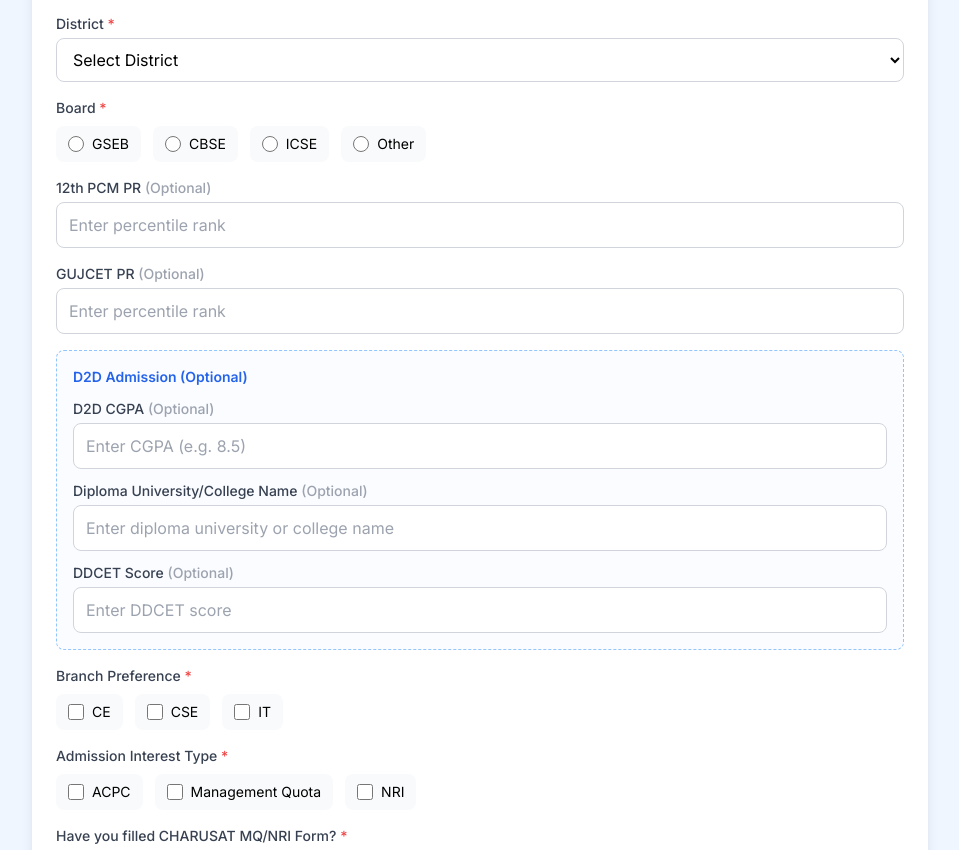
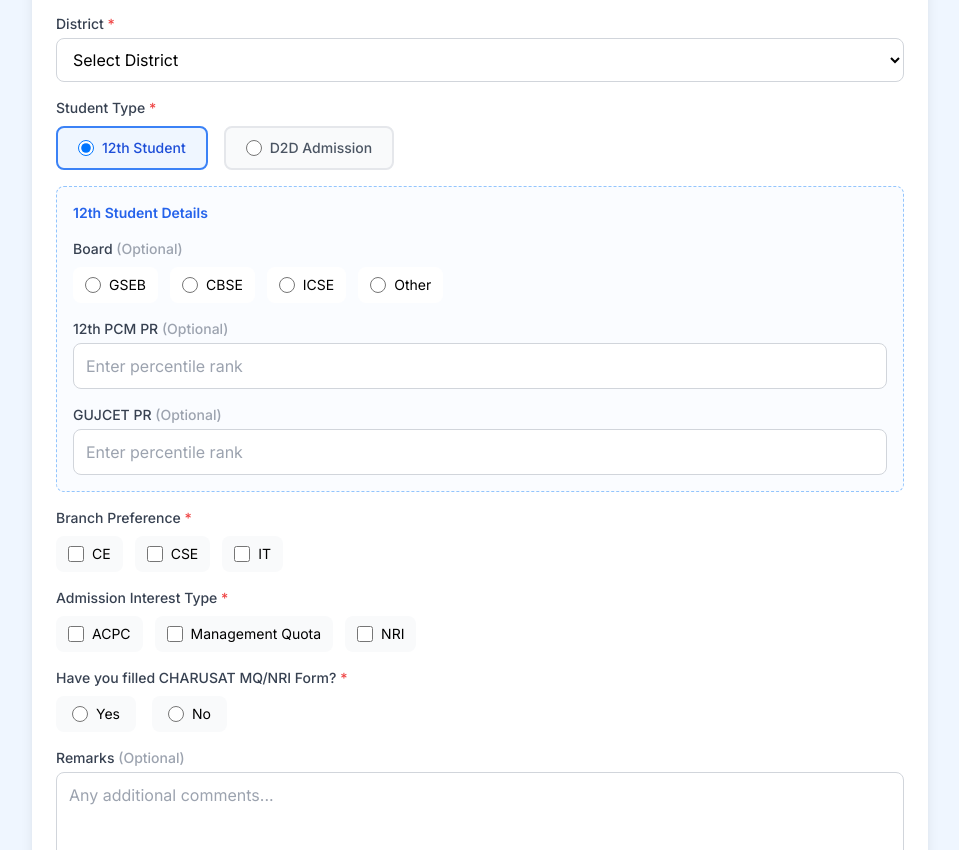
Before and after one commit to HarshDonda-23DIT010/AdmissionForm, a React (Vite) app: page / in a window 1280 px wide. Shown: the part 704-1554 px from the top of the page, without its empty margins (160-1119 px from the left). Built offline with nearby package versions, Linux system fonts and the light colour scheme.

Commit message:
redio button for D2D

```diff
--- a/src/components/Form/InquiryForm.jsx
+++ b/src/components/Form/InquiryForm.jsx
@@ -12,6 +12,7 @@ const InquiryForm = () => {
     district: '',
     districtOther: '',
     stateOther: '',
+    studentType: '12th',
     board: '',
     boardOther: '',
     pcmPR: '',
@@ -126,11 +127,11 @@ const InquiryForm = () => {
       newErrors.stateOther = 'Please specify state';
     }
 
-    if (!formData.board) {
-      newErrors.board = 'Required';
+    if (!formData.studentType) {
+      newErrors.studentType = 'Required';
     }
 
-    if (formData.board === 'Other' && !formData.boardOther.trim()) {
+    if (formData.studentType === '12th' && formData.board === 'Other' && !formData.boardOther.trim()) {
       newErrors.boardOther = 'Please specify board';
     }
 
@@ -214,6 +215,7 @@ const InquiryForm = () => {
         district: '',
         districtOther: '',
         stateOther: '',
+        studentType: '12th',
         board: '',
         boardOther: '',
         pcmPR: '',
@@ -441,14 +443,57 @@ const InquiryForm = () => {
           )}
         </div>
 
+        {/* Student Type Toggle */}
+        <div>
+          <label className="block text-sm font-medium text-gray-700 mb-2">
+            Student Type <span className="text-red-500">*</span>
+          </label>
+          <div className="flex gap-4">
+            {['12th', 'D2D'].map(type => (
+              <label
+                key={type}
+                className={`flex items-center gap-2 px-5 py-2.5 rounded-lg cursor-pointer border-2 transition-all ${
+                  formData.studentType === type
+                    ? 'border-blue-500 bg-blue-50 text-blue-700'
+                    : 'border-gray-200 bg-gray-50 text-gray-600 hover:border-gray-300'
+                }`}
+              >
+                <input
+                  type="radio"
+                  name="studentType"
+                  value={type}
+                  checked={formData.studentType === type}
+                  onChange={(e) => {
+                    handleInputChange(e);
+                    // Clear the other section's fields when switching
+                    if (type === '12th') {
+                      setFormData(prev => ({ ...prev, studentType: type, d2dCGPA: '', diplomaUniversity: '', ddcetScore: '' }));
+                    } else {
+                      setFormData(prev => ({ ...prev, studentType: type, board: '', boardOther: '', pcmPR: '', gujcetPR: '' }));
+                    }
+                  }}
+                  className="w-4 h-4"
+                />
+                <span className="text-sm font-medium">{type === '12th' ? '12th Student' : 'D2D Admission'}</span>
+              </label>
+            ))}
+          </div>
+          {errors.studentType && <p className="text-red-500 text-xs mt-1">{errors.studentType}</p>}
+        </div>
+
+        {/* 12th Student Fields */}
+        {formData.studentType === '12th' && (
+          <div className="border border-dashed border-blue-300 rounded-lg p-4 bg-blue-50/30 space-y-4">
+            <p className="text-sm font-semibold text-blue-600">12th Student Details</p>
+
             {/* Board */}
             <div>
               <label className="block text-sm font-medium text-gray-700 mb-2">
-            Board <span className="text-red-500">*</span>
+                Board <span className="text-gray-400">(Optional)</span>
               </label>
               <div className="flex flex-wrap gap-3">
                 {['GSEB', 'CBSE', 'ICSE', 'Other'].map(board => (
-              <label key={board} className="flex items-center gap-2 bg-gray-50 px-3 py-2 rounded-lg cursor-pointer">
+                  <label key={board} className="flex items-center gap-2 bg-white px-3 py-2 rounded-lg cursor-pointer">
                     <input
                       type="radio"
                       name="board"
@@ -511,13 +556,16 @@ const InquiryForm = () => {
                 className="w-full px-3 py-2.5 border border-gray-300 rounded-lg text-base focus:outline-none focus:ring-2 focus:ring-blue-500"
               />
             </div>
+          </div>
+        )}
 
-        {/* D2D Admission Section */}
-        <div className="border border-dashed border-blue-300 rounded-lg p-4 bg-blue-50/30">
-          <p className="text-sm font-semibold text-blue-600 mb-3">D2D Admission (Optional)</p>
+        {/* D2D Student Fields */}
+        {formData.studentType === 'D2D' && (
+          <div className="border border-dashed border-blue-300 rounded-lg p-4 bg-blue-50/30 space-y-4">
+            <p className="text-sm font-semibold text-blue-600">D2D Admission Details</p>
 
             {/* D2D CGPA */}
-          <div className="mb-3">
+            <div>
               <label className="block text-sm font-medium text-gray-700 mb-1">
                 D2D CGPA <span className="text-gray-400">(Optional)</span>
               </label>
@@ -535,9 +583,9 @@ const InquiryForm = () => {
             </div>
 
             {/* Diploma University/College */}
-          <div className="mb-3">
+            <div>
               <label className="block text-sm font-medium text-gray-700 mb-1">
-              Diploma University/College Name <span className="text-gray-400">(Optional)</span>
+                Diploma University/College <span className="text-gray-400">(Optional)</span>
               </label>
               <input
                 type="text"
@@ -566,6 +614,7 @@ const InquiryForm = () => {
               />
             </div>
           </div>
+        )}
 
         {/* Branch Preference */}
         <div>
--- a/src/utils/exportExcel.js
+++ b/src/utils/exportExcel.js
@@ -13,6 +13,7 @@ export const exportToExcel = (data, fileName = 'DEPSTAR_Inquiries') => {
     'City/Village': inquiry.city || '',
     'District': inquiry.district || '',
     'State': inquiry.state || 'Gujarat',
+    'Student Type': inquiry.studentType || 'N/A',
     'Board': inquiry.board || '',
     '12th PCM PR': inquiry.pcmPR || 'N/A',
     'GUJCET PR': inquiry.gujcetPR || 'N/A',
@@ -54,6 +55,7 @@ export const exportToExcel = (data, fileName = 'DEPSTAR_Inquiries') => {
     { wch: 20 },  // City/Village
     { wch: 20 },  // District
     { wch: 15 },  // State
+    { wch: 14 },  // Student Type
     { wch: 12 },  // Board
     { wch: 12 },  // 12th PCM PR
     { wch: 12 },  // GUJCET PR
```
Lines whose indentation alone changed are shown as unchanged.
